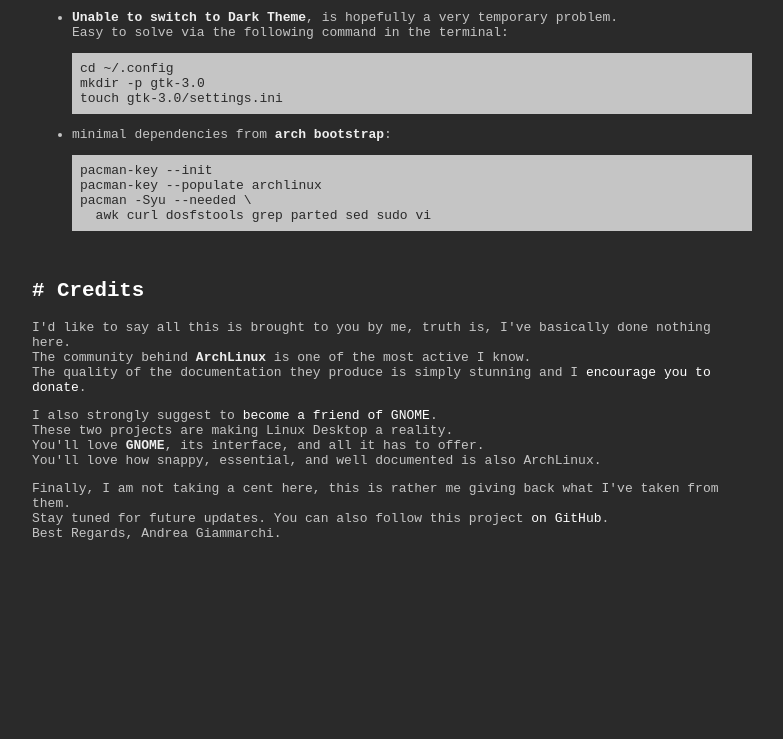
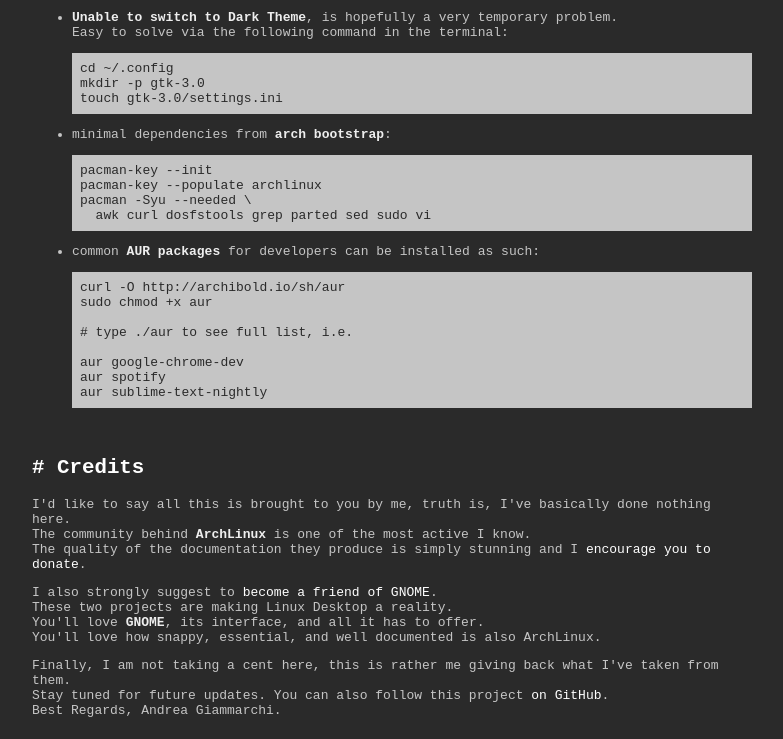
Before and after one commit to WebReflection/archibold.io, a plain HTML site: page index.html in a window 1280 px wide. Shown: the part 5595-6334 px from the top of the page, without its empty margins (248-1031 px from the left). Before the commit the page ends 6157 px from the top, so only its background shows below. Drawn offline with Linux system fonts and the light colour scheme.

Commit message:
added aur info and packages

```diff
--- a/index.html
+++ b/index.html
@@ -419,6 +419,18 @@
 pacman -Syu --needed \
   awk curl dosfstools grep parted sed sudo vi</code></pre>
           </li>
+          <li>
+            common <strong>AUR packages</strong> for developers can be installed as such:
+            <pre><code>curl -O http://archibold.io/sh/aur
+sudo chmod +x aur
+
+# type ./aur to see full list, i.e.
+
+aur google-chrome-dev
+aur spotify
+aur sublime-text-nightly
+</code></pre>
+          </li>
         </ul>
       </section>
       <section id="credits">
```
Also changed, not shown: 2 other files.
